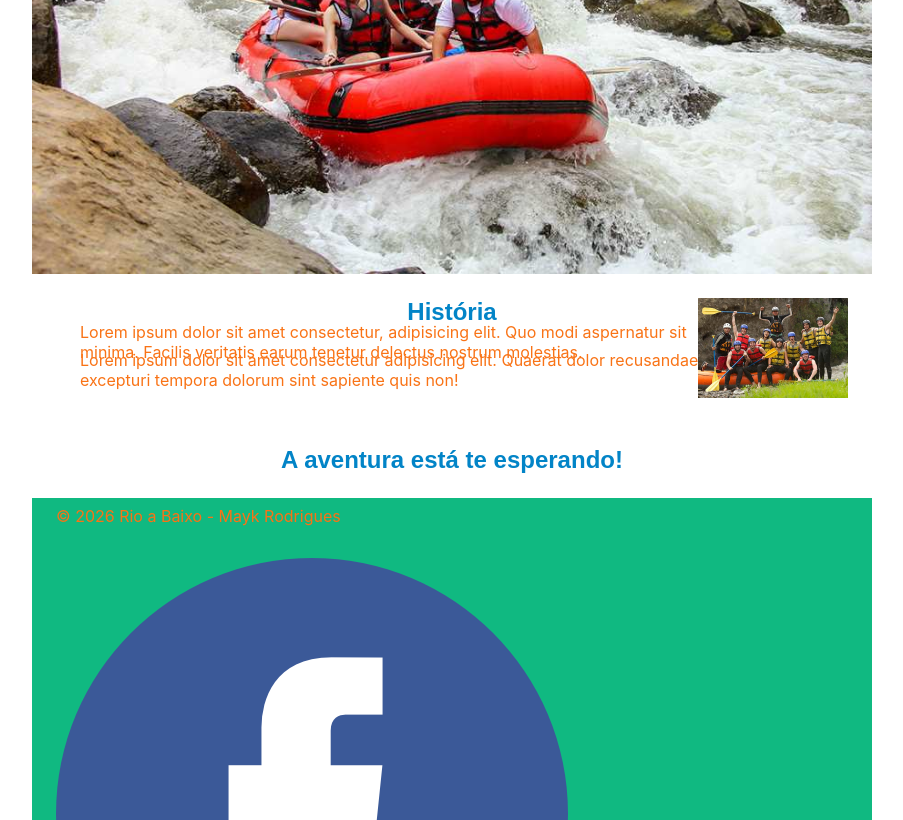
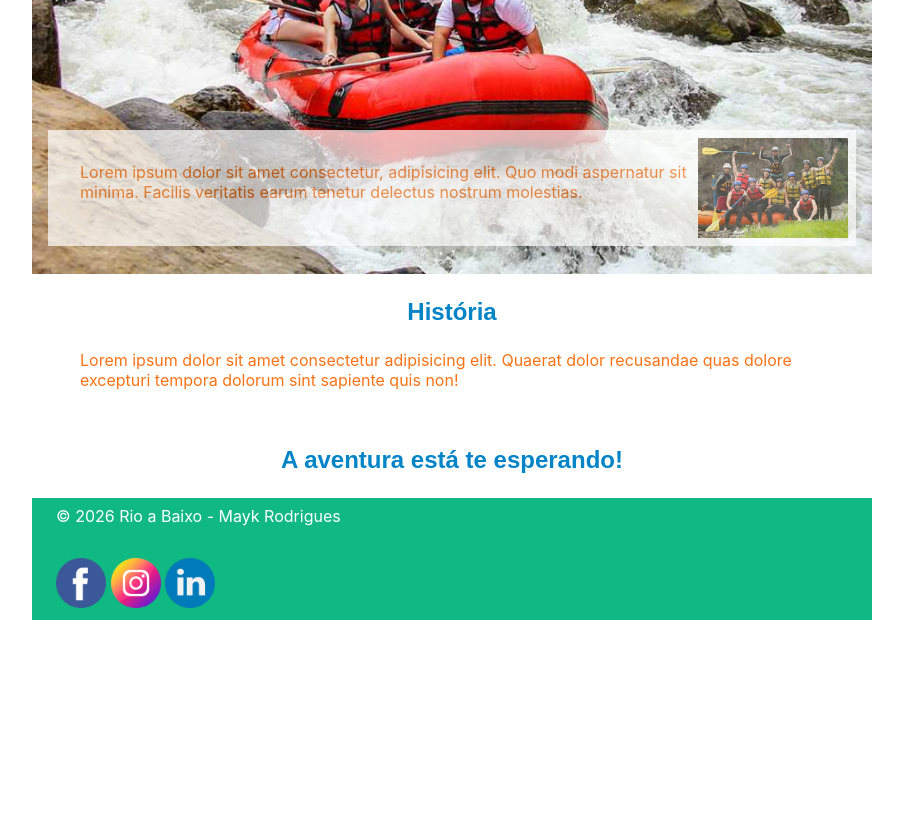
Before and after one commit to MaykRodrigues/wdd130, a plain HTML site: page wwr/sobre.html in a window 1280 px wide. Shown: the part 580-1400 px from the top of the page, without its empty margins (188-1091 px from the left). After the commit the page ends 1216 px from the top, so only its background shows below. Drawn offline with Linux system fonts and the light colour scheme.

Commit message:
S03 Tarefa: Site de Rafting – Página Sobre Nós

```diff
--- a/wwr/estilos/rafting.css
+++ b/wwr/estilos/rafting.css
@@ -1,6 +1,7 @@
 :root {
     --cor-primaria: #0284c7;
     /* Azul rio vibrante */
+    --cor-secundaria: #fff;
     --cor-destaque1: #f97316;
     /* Laranja vibrante para botões principais */
     --cor-destaque2: #10b981;
@@ -42,7 +43,7 @@ article {
     padding: 8px;
 }
 
-.socialmedia a {
+.redes-sociais a {
     text-decoration: none;
 }
 
@@ -69,6 +70,9 @@ article {
 
 .hero article {
     position: absolute;
+    top: 400px;
+    background-color: var(--cor-secundaria);
+    opacity: 0.7;
 }
 
 .hero article img {
@@ -78,4 +82,10 @@ article {
 
 footer {
     background-color: var(--cor-destaque2);
+    color: var(--cor-secundaria);
 }
+
+footer img {
+    width: 50px;
+    right: auto;
+}
--- a/wwr/sobre.html
+++ b/wwr/sobre.html
@@ -42,7 +42,7 @@
     </main>
     <footer>
         <p> © 2026 Rio a Baixo - Mayk Rodrigues</p>
-        <nav class="socialmedia">
+        <nav class="redes-sociais">
             <a href="https://facebook.com"><img src="imagens/facebook.png" alt="Logo facebook"></a>
             <a href="https://intagram.com"><img src="imagens/instagram.png"
                   alt="Logo instagram"></a>
```
